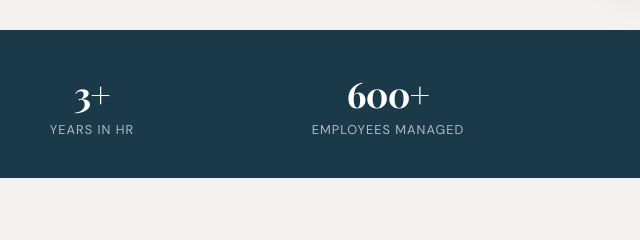
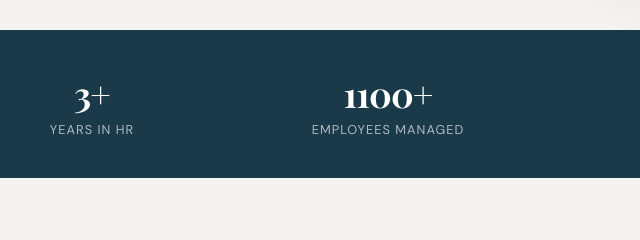
Before and after one commit to AhmedMotasinFouad/ahmedmotasin.github.io, a plain HTML site: page index.html in a window 1280 px wide. Shown: the part 770-1010 px from the top of the page, 104-744 px from the left. Drawn offline with nearby package versions, Linux system fonts and the light colour scheme.

Commit message:
Update index.html

```diff
--- a/index.html
+++ b/index.html
@@ -410,7 +410,7 @@
     <div class="stat-label">Years in HR</div>
   </div>
   <div>
-    <div class="stat-num">600+</div>
+    <div class="stat-num">1100+</div>
     <div class="stat-label">Employees Managed</div>
   </div>
   <div>
```
